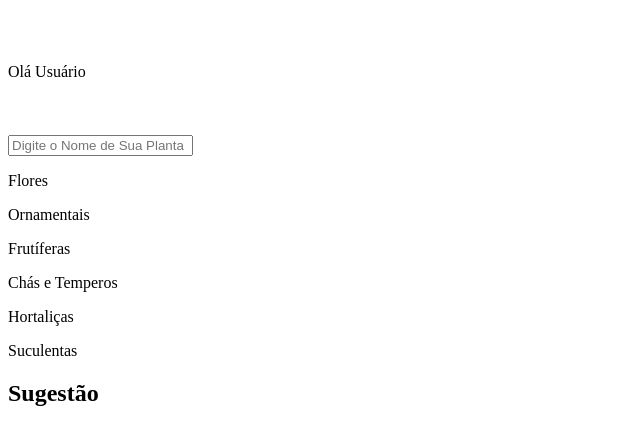
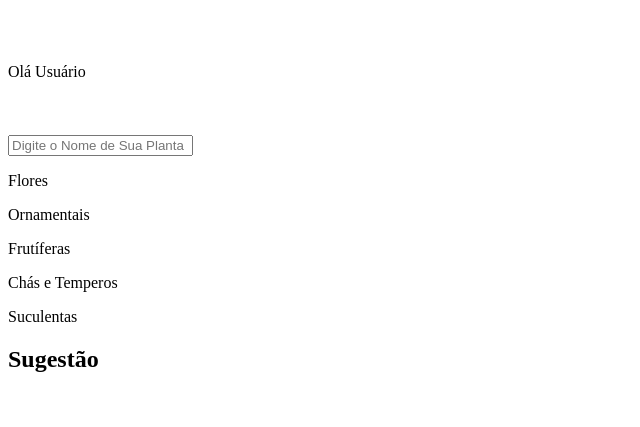
Before and after one commit to Antonio-Pastori/TCC_IFRS, a Flask app: template templates/Home.html in a window 1280 px wide. Shown: the part 1093-1520 px from the top of the page, without its empty margins (0-640 px from the left). After the commit the page ends 1465 px from the top, so only its background shows below. Run offline with Flask 3, Linux system fonts and the light colour scheme; the template is opened without the code that fills it, so the values that code supplies are empty; some libraries are stand-ins or nearby versions.

Commit message:
Versão sem Hortaliças :(

```diff
--- a/static/Js/Home.Js
+++ b/static/Js/Home.Js
@@ -71,9 +71,6 @@ function Define_Categoria(){
     });
     Suculentas.addEventListener('click', () => {
       Direciona_Categoria('Suculentas');
-    });
-    Hortalicas.addEventListener('click', () => {
-      Direciona_Categoria('Hortalicas');
     });
 }
 
--- a/static/Js/Planta.js
+++ b/static/Js/Planta.js
@@ -10,8 +10,6 @@ function Pega_Infos(Infos_da_Planta_json){
     var adubacao = Infos_da_Planta_json.Cuidados['1'];
     var regacao = Infos_da_Planta_json.Cuidados['0'];
     var doencasPlanta = Infos_da_Planta_json.Doencas;
-
-    console.log(doencas);
 
     document.getElementById('nomePlanta').innerHTML = nomePlanta;
     document.getElementById('luz').innerHTML = luz;
--- a/templates/Home.html
+++ b/templates/Home.html
@@ -52,9 +52,6 @@
                     <div class="option" id="ChasTemp" onclick="Define_Categoria()">
                         <p class="DivText">Chás e Temperos</p>
                     </div>
-                    <div class="option" id="hortalicas" onclick="Define_Categoria()">
-                        <p class="DivText">Hortaliças</p>
-                    </div>
                     <div class="option" id="Suculentas" onclick="Define_Categoria()">
                         <p class="DivText">Suculentas</p>
                     </div>
```
